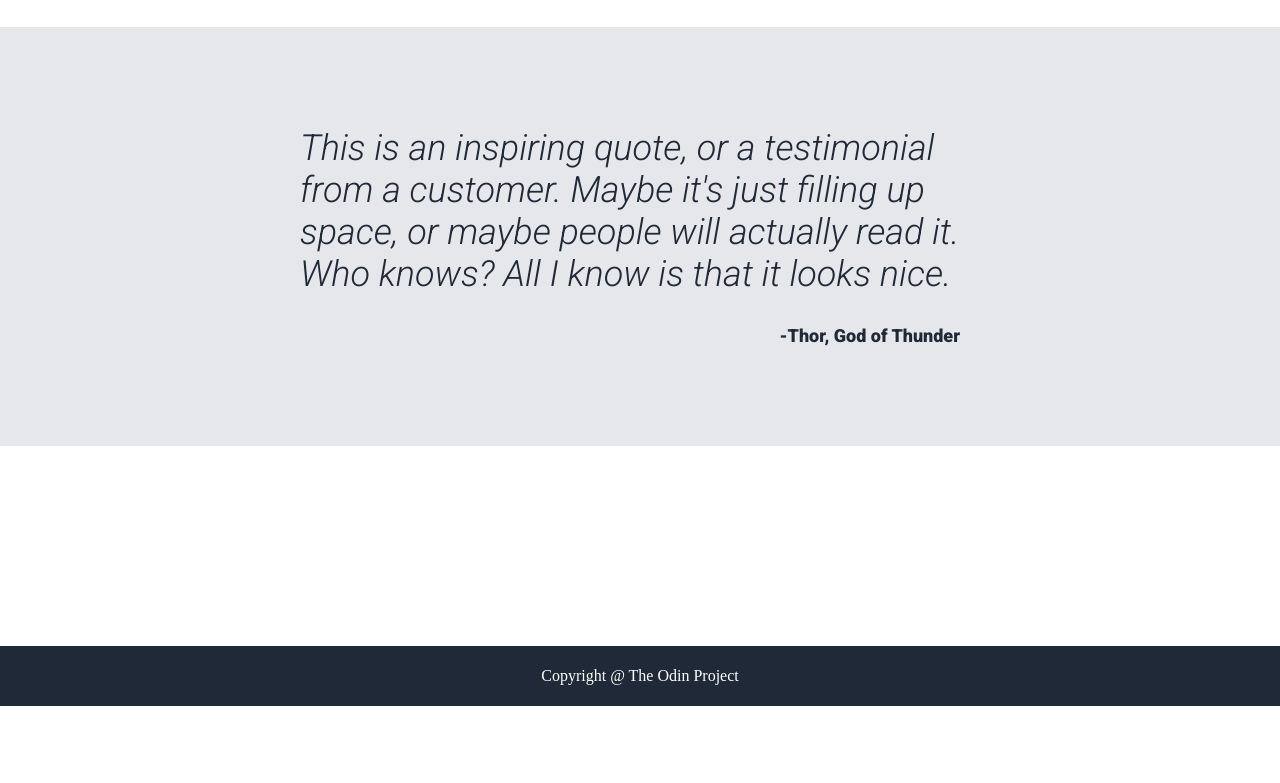
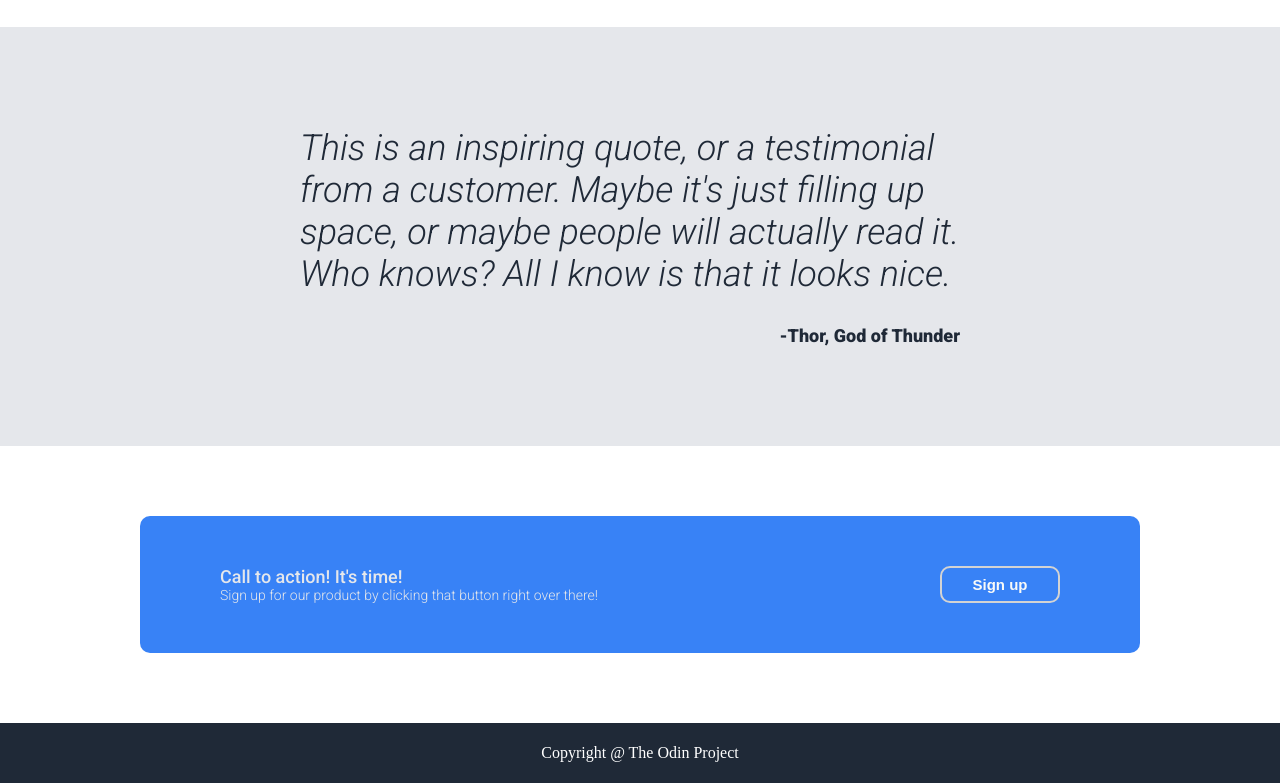
Before and after one commit to Larcherm/TOP-website, a plain HTML site: page index.html in a window 1280 px wide. Shown: the part 719-1502 px from the top of the page. Before the commit the page ends 1425 px from the top, so only its background shows below. Drawn offline with Linux system fonts and the light colour scheme.

Commit message:
Finish fourth content section and first pass at completed website

```diff
--- a/index.html
+++ b/index.html
@@ -55,7 +55,13 @@
                     <span class="author">-Thor, God of Thunder</span>
                 </p>
             </div>
-            <div class="fourth-section"></div>
+            <div class="fourth-section">
+                <div class="blue-square">
+                    <p class="p2"><span class="p2-bold">Call to action! It's time!</span><br>
+                    Sign up for our product by clicking that button right over there!</p>
+                    <button id="b2">Sign up</button>
+                </div>
+            </div>
         </div>
 
         <div class="footer">
--- a/style.css
+++ b/style.css
@@ -98,8 +98,11 @@ a {
 }
 
 .fourth-section {
-    padding: 100px 300px;
+    padding: 70px 0;
     flex: 1;
+    display: flex;
+    justify-content: center;
+    align-items: center;
 }
 
 .image1 {
@@ -119,7 +122,8 @@ a {
 h1 {
     color: #F9FAF8;
     font-size: 48px;
-    font-weight: extra-bold;
+    font-family: Roboto;
+    font-weight: 700;
     padding: 0;
     margin: 0;
 }
@@ -195,7 +199,7 @@ button {
     font-weight: 300;
 }
 
-span {
+.author {
     display: block;
     font-family: Roboto;
     font-size: 18px;
@@ -205,3 +209,39 @@ span {
     margin-top: 30px;
     margin-right: 20px;
 }
+
+.blue-square {
+    background-color: #3882F6;
+    flex: 1;
+    max-width: 1000px;
+    max-height: 350px;
+    min-width: 700px;
+    border-radius: 10px;
+    padding: 50px 80px;
+    margin: 0;
+    display: flex;
+    justify-content: space-between;
+    align-items: flex-end;
+    gap: 10px;
+
+}
+
+
+.p2 {
+    font-size: 14px;
+    font-family: Roboto;
+    font-weight: 300;
+    margin: 0;
+    color: #E5E7EB;
+    flex-shrink: 0;
+}
+
+.p2-bold {
+    font-weight: 500;
+    font-size: 18px;
+}
+
+#b2 {
+    border: 2px solid lightgray;
+    flex-shrink: 0;
+}
```
